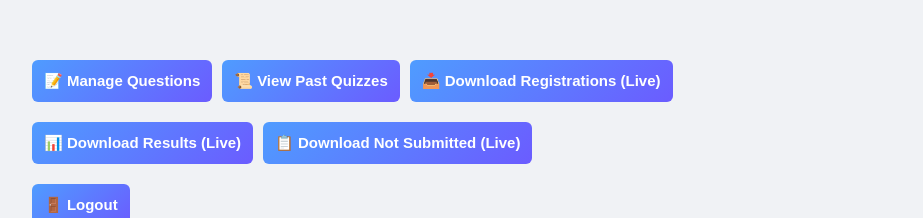
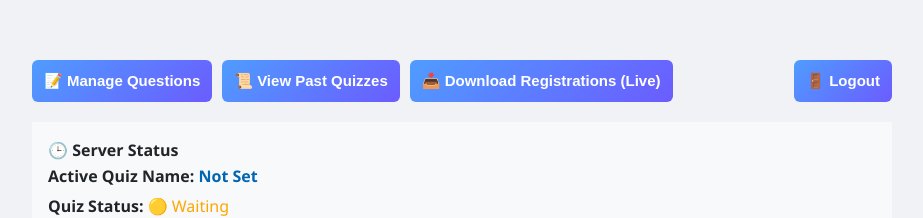
Before and after one commit to Sajid1995-web/QuizForm, a React (Create React App) app: page /admin in a window 1280 px wide. Shown: the top 218 px of the page, without its empty margins (178-1101 px from the left). Built offline with nearby package versions, Linux system fonts and the light colour scheme; no server answers.

Commit message:
Update AdminConfig.jsx

```diff
--- a/src/components/AdminConfig.jsx
+++ b/src/components/AdminConfig.jsx
@@ -275,21 +275,8 @@ function AdminConfig() {
             📥 Download Registrations (Live)
           </button>
 
-          {/* Download Results (Live) */}
-          <button
-            className="btn btn-success"
-            onClick={() => window.open(`${API_BASE}/results-csv`, '_blank')}
-          >
-            📊 Download Results (Live)
-          </button>
 
-          {/* NEW: Download Not Submitted (Live) */}
-          <button
-            className="btn btn-warning"
-            onClick={() => window.open(`${API_BASE}/admin/not-submitted-live-csv`, '_blank')}
-          >
-            📋 Download Not Submitted (Live)
-          </button>
+
         </div>
         <button className="btn btn-danger" onClick={handleLogout}>
           🚪 Logout
```
